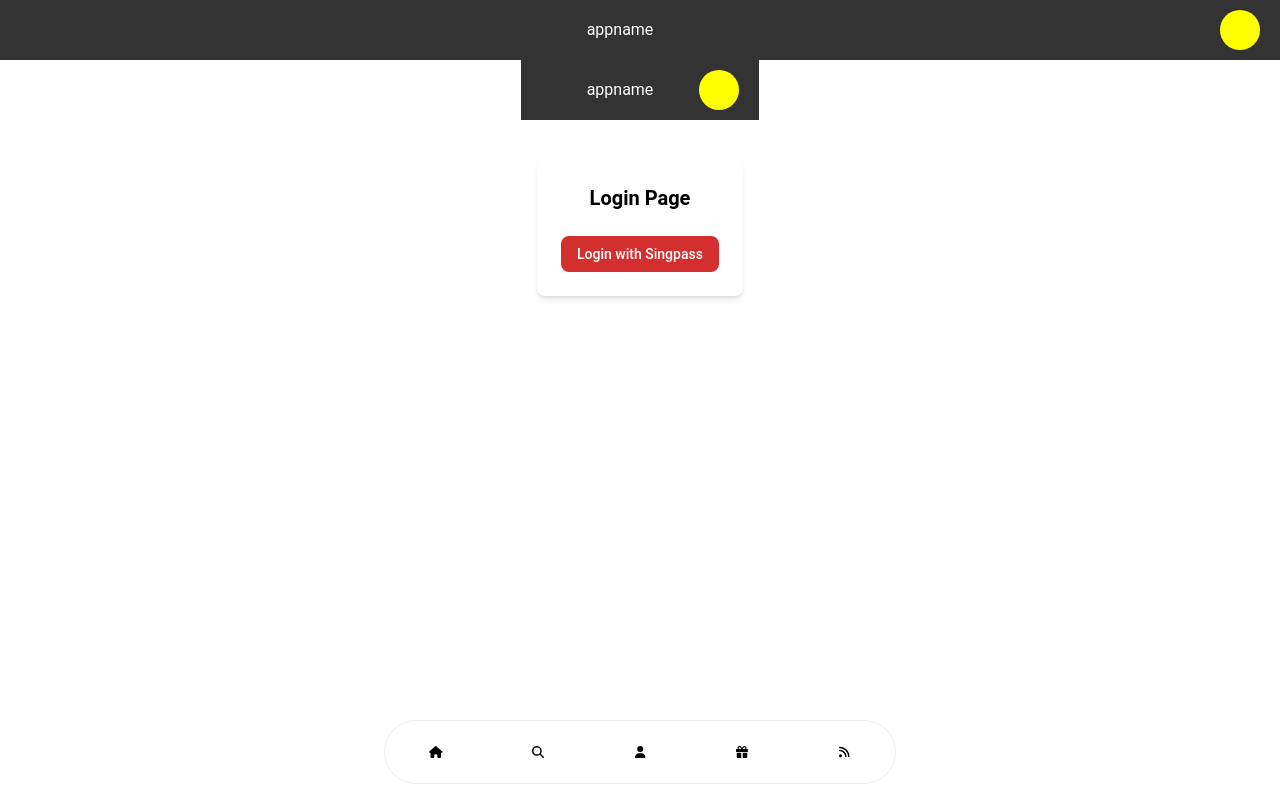
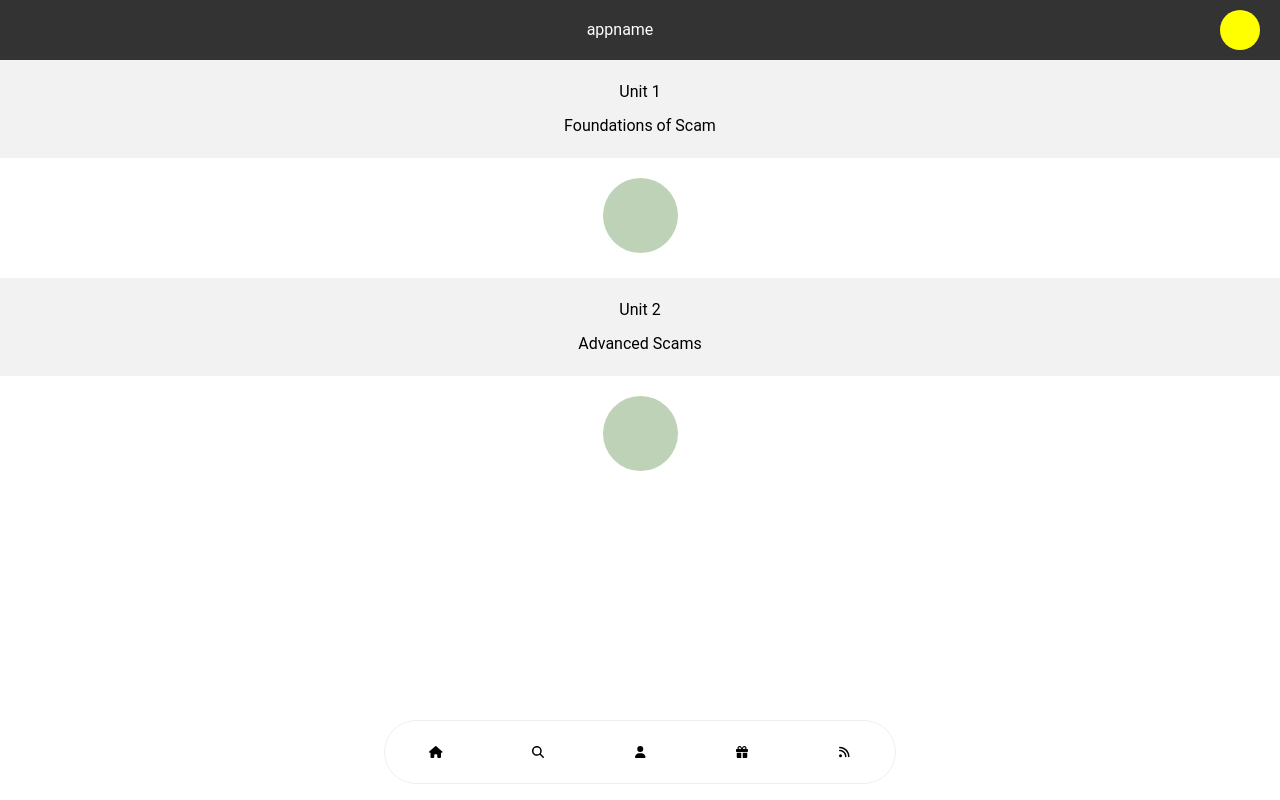
Before and after one commit to JiaJun8899/angelhack-app, a React (Vite) app in the folder frontend/: page /home in a window 1280 px wide. Before the commit this address led to /login. Built offline with nearby package versions, Linux system fonts and the light colour scheme; the HTML template or start-up script is replaced by a standard one.

Commit message:
login and route fixes

```diff
--- a/frontend/src/App.tsx
+++ b/frontend/src/App.tsx
@@ -18,14 +18,12 @@ const App = () => {
         <div className='flex flex-col items-center overflow-hidden w-auto'>
           <Header />
           <Routes>
-            <Route path="/login" element={<Login />} />
-            <Route path="/" element={<Home />} />
+            <Route path="/" element={<Login />} />
+            <Route path="/home" element={<Home />} />
             <Route path="/explore" element={<Explore />} />
             <Route path="/explore/savings-account" element={<SavingsAccount />} />
             <Route path="/explore/education-loan" element={<EducationLoan />} />
             <Route path="/profile" element={<Profile />} />
-            {/* Add a catch-all route for any unknown paths */}
-            <Route path="*" element={<Navigate to="/login" />} />
           </Routes>
           <Navbar />
         </div>
--- a/frontend/src/components/navbar.tsx
+++ b/frontend/src/components/navbar.tsx
@@ -6,14 +6,17 @@ import { faHome, faSearch, faUser, faGift, faFeed } from '@fortawesome/free-soli
 const Navbar: React.FC = () => {
     let navigate = useNavigate();
     let location = useLocation();
+    const rootUrl = window.location.origin;
     const routeChange = (newPath: string) => {
-        navigate(location.pathname + newPath);
+        const targetPath = rootUrl + '/' + newPath;
+        if (targetPath === rootUrl + location.pathname) return; // Do nothing if already on the target path
+        navigate(newPath);
     }
 
     return (
         <div className="fixed z-50 w-[92%] h-16 max-w-lg -translate-x-1/2 bg-white border border-gray-200 rounded-full bottom-4 left-1/2 dark:bg-gray-700 dark:border-gray-600">
             <div className="grid h-full max-w-lg grid-cols-5 mx-auto">
-                <button data-tooltip-target="tooltip-home" type="button" className="inline-flex flex-col items-center justify-center px-5 rounded-s-full hover:bg-gray-50 dark:hover:bg-gray-800 group" onClick={() => navigate('/')}>
+                <button data-tooltip-target="tooltip-home" type="button" className="inline-flex flex-col items-center justify-center px-5 rounded-s-full hover:bg-gray-50 dark:hover:bg-gray-800 group" onClick={() => routeChange("home")}>
                     <FontAwesomeIcon icon={faHome} size="xs" />
                 </button>
                 <button data-tooltip-target="tooltip-wallet" type="button" className="inline-flex flex-col items-center justify-center px-5 hover:bg-gray-50 dark:hover:bg-gray-800 group" onClick={() => routeChange("explore")}>
--- a/frontend/src/pages/explore/education-loan.tsx
+++ b/frontend/src/pages/explore/education-loan.tsx
@@ -1,13 +1,9 @@
 import React from 'react'
-import Header from '../../components/header'
-import Navbar from '../../components/navbar'
 import {
     Card,
     CardHeader,
     CardBody,
-    CardFooter,
-    Typography,
-    Button,
+    Typography
 } from "@material-tailwind/react";
 
 const EducationLoan = () => {
--- a/frontend/src/pages/explore/explore.tsx
+++ b/frontend/src/pages/explore/explore.tsx
@@ -1,7 +1,5 @@
 import React from 'react'
 import { useLocation, useNavigate } from 'react-router-dom';
-import Navbar from '../../components/navbar'
-import Header from '../../components/header'
 import {
     Accordion,
     AccordionHeader,
--- a/frontend/src/pages/login/login.tsx
+++ b/frontend/src/pages/login/login.tsx
@@ -1,33 +1,38 @@
 import React from 'react'
 import Navbar from '../../components/navbar'
 import Header from '../../components/header'
+import {
+    Card,
+    CardBody,
+    CardFooter,
+    Typography,
+    Button,
+} from "@material-tailwind/react";
+import { useLocation, useNavigate } from 'react-router-dom';
 
 const login: React.FC = () => {
+    let navigate = useNavigate();
+    let location = useLocation();
+    const routeChange = (newPath: string) => {
+        navigate(location.pathname + newPath);
+    }
+
     return (
-    <>
-    <div
-        style={{
-            display: "flex",
-            flexDirection: "column",
-            alignItems: "center",
-        }}
-    >
-        <Header />
-        <div className="container mx-auto px-4">
-            <div className="flex flex-col items-center justify-center mt-10">
-                <div className="bg-white rounded-lg shadow-md p-6 mb-4">
-                    <div className="flex flex-col items-center justify-center">
-                        <h2 className="text-xl font-bold">Login Page</h2>
-                        <div className="flex mt-4 md:mt-6">
-                            <a href="/Home" className="inline-flex items-center px-4 py-2 text-sm font-medium text-center text-white bg-red-700 rounded-lg hover:bg-red-800 focus:ring-4 focus:outline-none focus:ring-red-300 dark:bg-red-600 dark:hover:bg-red-700 dark:focus:ring-red-800">Login with Singpass</a>
-                        </div>
-                    </div>
-                </div>
-            </div>
-        </div>
-        <Navbar />
-    </div>
-    </>
+        <>
+            <Card className="w-[90%] m-auto mt-6">
+                <CardBody>
+                    <Typography variant="h5" color="blue-gray" className="mb-2">
+                        Login
+                    </Typography>
+                    <Typography>
+                        Login with your singpass to access your profile.
+                    </Typography>
+                </CardBody>
+                <CardFooter className="pt-0">
+                    <Button color='red' className='text-white' onClick={() => routeChange("Home")}>Login with Singpass</Button>
+                </CardFooter>
+            </Card>
+        </>
     )
 }
 
```
